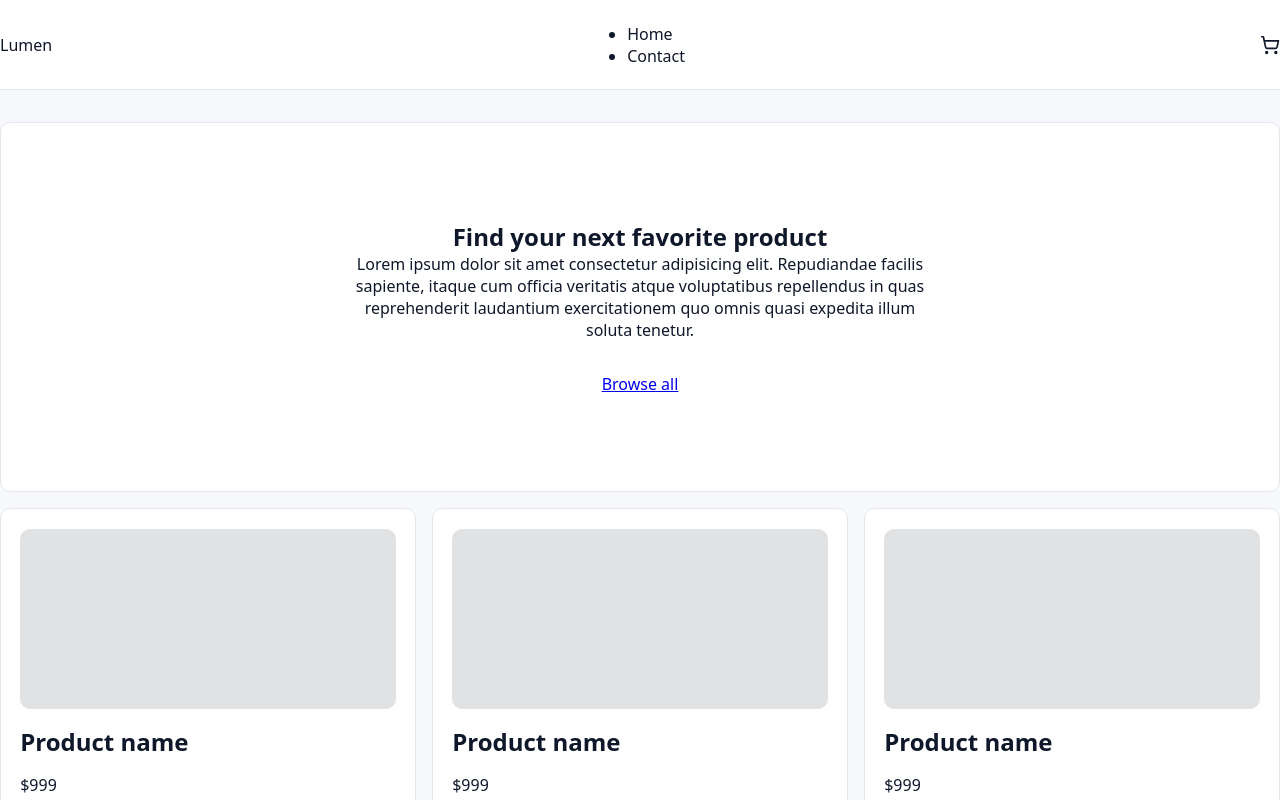
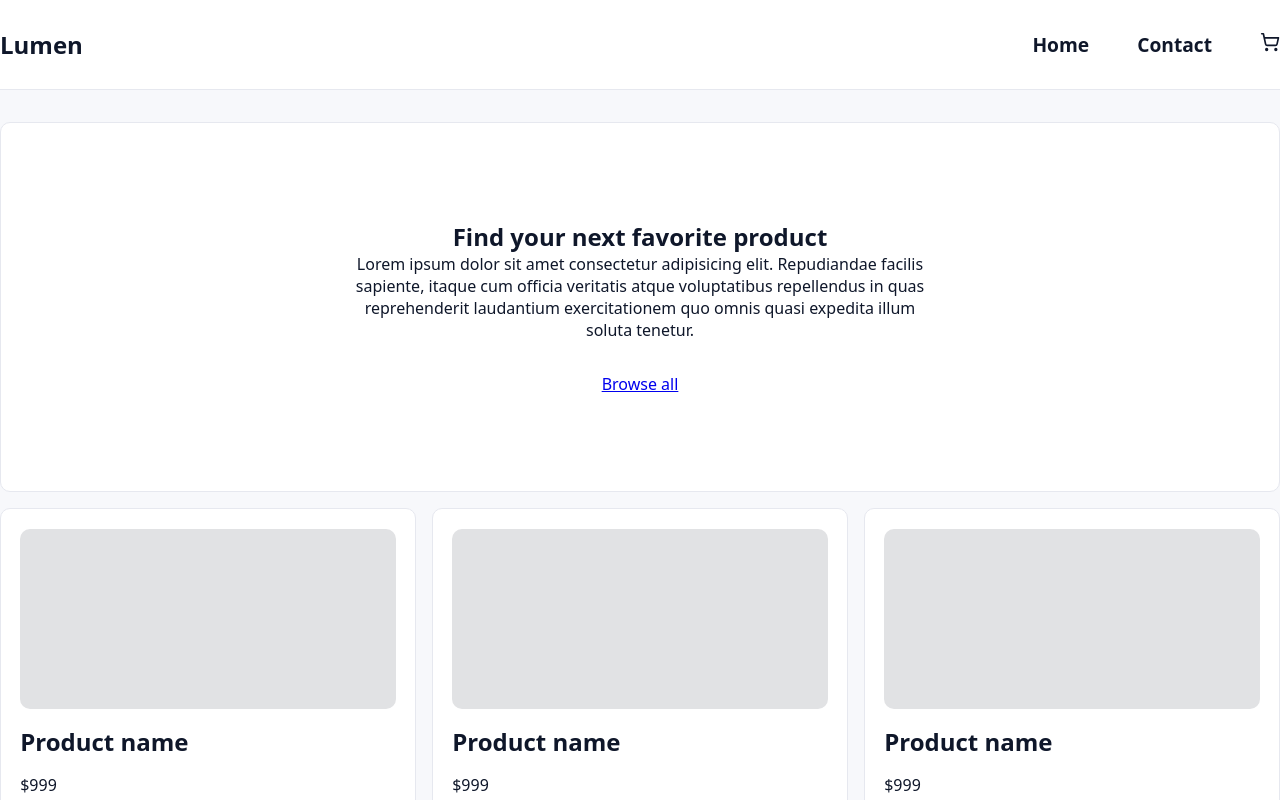
Before and after one commit to ephraimdjeket/lumen-eCom-store, a React (Vite) app: page / in a window 1280 px wide. Shown: the top 800 px of the page. Built offline with nearby package versions, Linux system fonts and the light colour scheme.

Commit message:
Adjusted li positions

```diff
--- a/src/components/Header/index.jsx
+++ b/src/components/Header/index.jsx
@@ -5,12 +5,12 @@ export default function Header() {
   return (
     <header className={classes.header}>
       <nav className={classes.nav}>
-        <div className={classes.logo}>Lumen</div>
-        <ul>
+        <div className={classes.logo}><h1>Lumen</h1></div>
+        <ul className={classes.list}>
           <li>Home</li>
           <li>Contact</li>
+          <li><ShoppingCart aria-hidden="true" size={20} /></li>
         </ul>
-        <ShoppingCart aria-hidden="true" size={20} />
       </nav>
     </header>
   )
```
